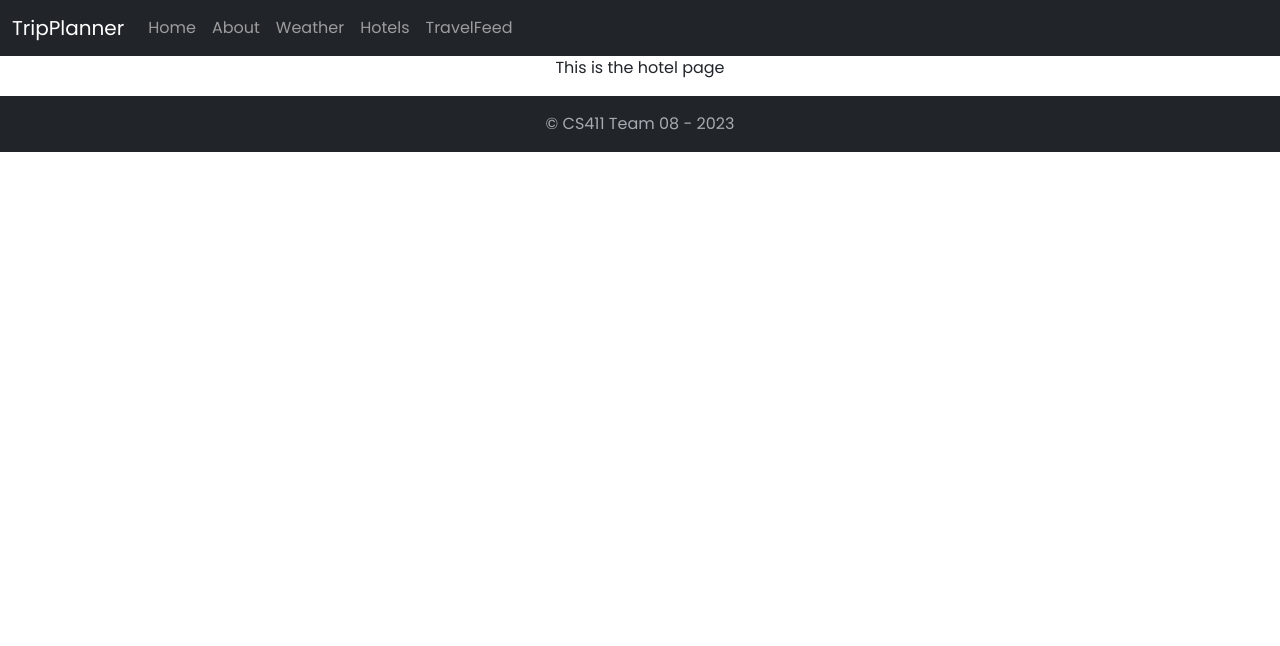
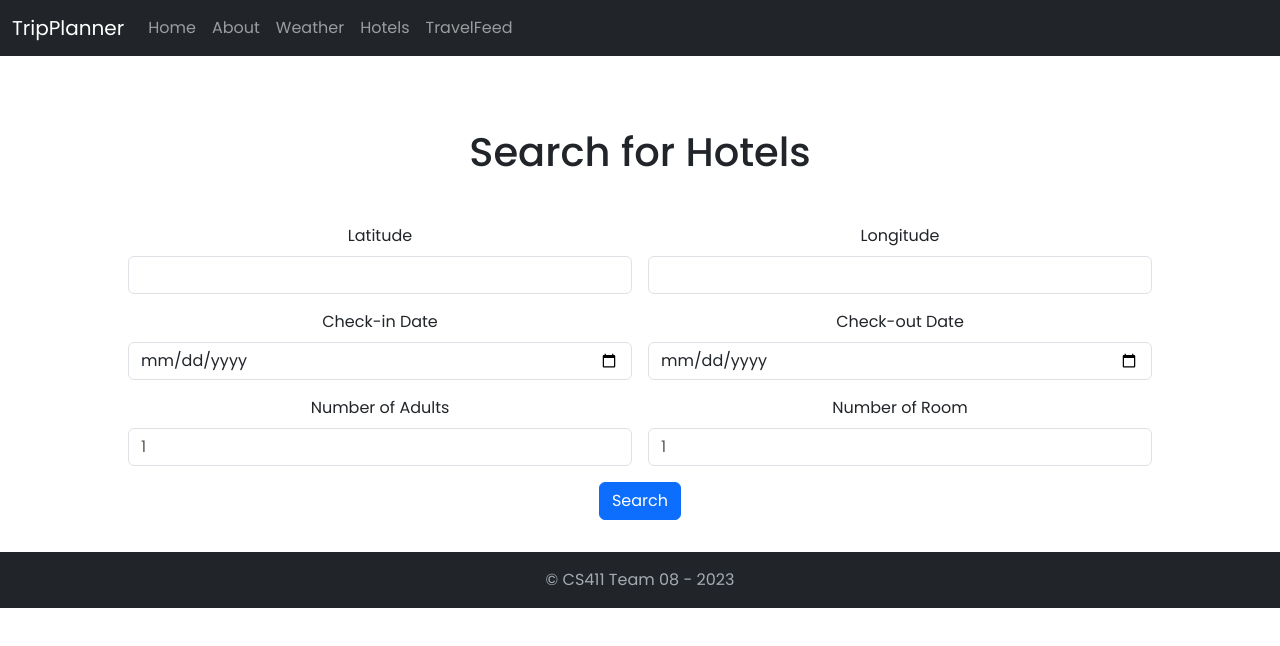
Before and after one commit to trucdg/CS411_Team08_TripPlanner, a React (Vite) app in the folder trip-planner/: page /hotels in a window 1280 px wide. Shown: the top 646 px of the page. Built offline with nearby package versions, Linux system fonts and the light colour scheme; no server answers.

Commit message:
add a form template to get user information

```diff
--- a/trip-planner/src/pages/Hotels/Hotels.jsx
+++ b/trip-planner/src/pages/Hotels/Hotels.jsx
@@ -1,7 +1,66 @@
 import React from "react";
+import classes from "./Hotels.module.css";
 
 const Hotels = () => {
-  return <p>This is the hotel page</p>;
+  return (
+    <div className={classes["hotels-main"]}>
+      <h1>Search for Hotels</h1>
+      <form class="row g-3">
+        <div class="col-md-6">
+          <label for="inputLat" class="form-label">
+            Latitude
+          </label>
+          <input type="text" class="form-control" id="inputLat" />
+        </div>
+        <div class="col-md-6">
+          <label for="inputLong" class="form-label">
+            Longitude
+          </label>
+          <input type="text" class="form-control" id="inputLong" />
+        </div>
+        <div class="col-md-6">
+          <label for="checkin_date" class="form-label">
+            Check-in Date
+          </label>
+          <input type="date" class="form-control" id="checkin_date" />
+        </div>
+        <div class="col-md-6">
+          <label for="checkout_date" class="form-label">
+            Check-out Date
+          </label>
+          <input type="date" class="form-control" id="checkout_date" />
+        </div>
+        <div class="col-md-6">
+          <label for="adult_num" class="form-label">
+            Number of Adults
+          </label>
+          <input
+            type="text"
+            class="form-control"
+            id="adult_num"
+            placeholder="1"
+          />
+        </div>
+        <div class="col-md-6">
+          <label for="room_num" class="form-label">
+            Number of Room
+          </label>
+          <input
+            type="text"
+            class="form-control"
+            id="room_num"
+            placeholder="1"
+          />
+        </div>
+
+        <div class="col-12">
+          <button type="submit" class="btn btn-primary">
+            Search
+          </button>
+        </div>
+      </form>
+    </div>
+  );
 };
 
 export default Hotels;
--- /dev/null
+++ b/trip-planner/src/pages/Hotels/Hotels.module.css
@@ -0,0 +1,4 @@
+.hotels-main {
+  margin: 2em auto;
+  width: 80%;
+}
```
